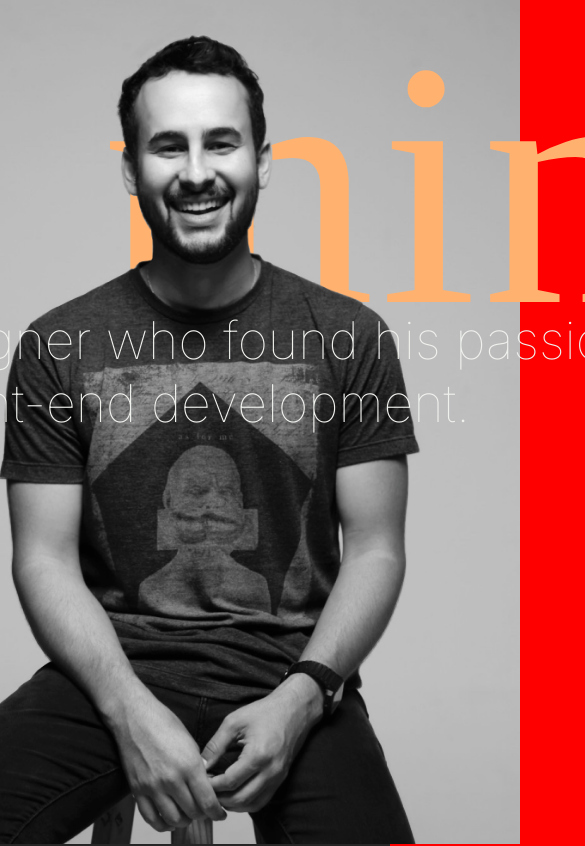
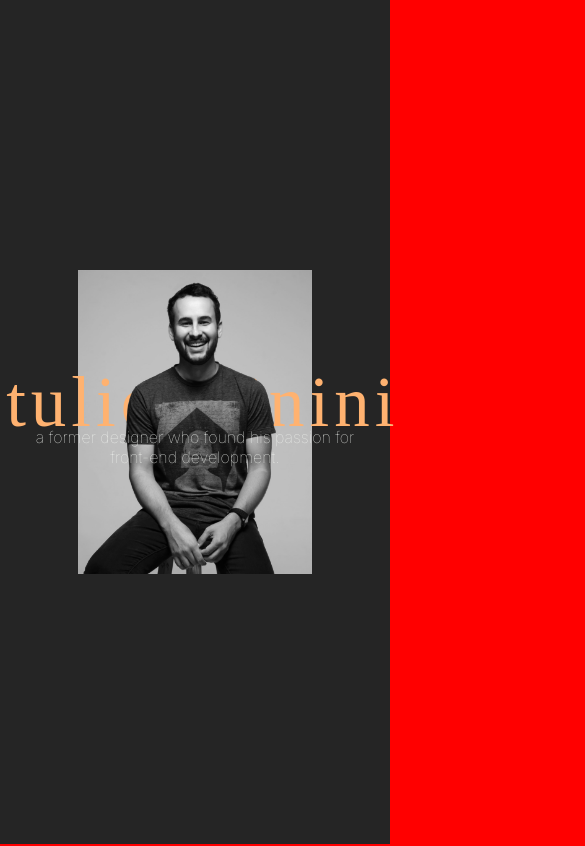
Before and after one commit to t-minini/my-website-v3, a React (Create React App) app: page / in a window 390 px wide. Shown: the top 846 px of the page, 585 px wide, since content can reach past the window. Built offline with nearby package versions, Linux system fonts and the light colour scheme; a web font is replaced by a local one.

Commit message:
updating media queries

```diff
--- a/src/App.js
+++ b/src/App.js
@@ -1,12 +1,12 @@
 import React from 'react';
 import style from './App.module.css';
 import { Hero } from './components/hero/Hero';
-import { About } from './components/about/About';
+// import { About } from './components/about/About';
 import { Navbar } from './components/navbar/Navbar';
-import { Skills } from './components/skills/Skills';
+// import { Skills } from './components/skills/Skills';
 // import { Cursor } from './components/cursor/Cursor';
-import { Contact } from './components/contact/Contact';
-import { Projects } from './components/projects/Projects';
+// import { Contact } from './components/contact/Contact';
+// import { Projects } from './components/projects/Projects';
 // import { ScrollUp } from './components/scroll-up/ScrollUp';
 // import { Vertical } from './components/name-vertical/Vertical';
 
@@ -18,10 +18,10 @@ function App() {
       {/* <ScrollUp /> */}
       <Navbar />
       <Hero />
-      <About />
-      <Skills />
-      <Projects />
-      <Contact />
+      {/* <About /> */}
+      {/* <Skills /> */}
+      {/* <Projects /> */}
+      {/* <Contact /> */}
     </div>
   );
 }
--- a/src/components/hero/Hero.jsx
+++ b/src/components/hero/Hero.jsx
@@ -62,7 +62,24 @@ const visibleMask = `
 
   return (
     <section ref={parallaxRef} id="hero" className={style.hero}>
-      <div className={style.hero__container}>
+        <div className={style.img__container}>
+          <motion.img
+            animate={
+              isLoaded && isInView
+                ? { WebkitMaskImage: visibleMask, maskImage: visibleMask }
+                : { WebkitMaskImage: hiddenMask, maskImage: hiddenMask }
+            }
+            transition={{ duration: 2, delay: 2 }}
+            viewport={{ once: true }}
+            onViewportEnter={() => setIsInView(true)}
+            onLoad={() => setIsLoaded(true)}
+            style={{ y: backgroundY }}
+            className={style.img__front}
+            src={imgFront}
+            alt="a black and white photograph of me siting on a bench, smiling, wearing a grey shirt, black trousers and a watch"
+          />
+        </div>
+        <div className={style.img__container}>
           <motion.img
             animate={
               isLoaded && isInView
@@ -79,6 +96,7 @@ const visibleMask = `
             src={imgBack}
             alt="a black and white photograph of me siting on a bench, smiling, wearing a grey shirt, black trousers and a watch"
           />
+        </div>
         <div className={style.hero__text}>
           <motion.h1
             style={{ y: textY }}
@@ -88,26 +106,14 @@ const visibleMask = `
           >
             tulio&#xa0;minini
           </motion.h1>
-          <motion.p variants={pVariants} initial="initial" whileInView="animate">
+          <motion.p
+            variants={pVariants}
+            initial="initial"
+            whileInView="animate"
+          >
             a former designer who found his passion for <br />
             front-end development.
           </motion.p>
-          <motion.img
-            animate={
-              isLoaded && isInView
-                ? { WebkitMaskImage: visibleMask, maskImage: visibleMask }
-                : { WebkitMaskImage: hiddenMask, maskImage: hiddenMask }
-            }
-            transition={{ duration: 2, delay: 2 }}
-            viewport={{ once: true }}
-            onViewportEnter={() => setIsInView(true)}
-            onLoad={() => setIsLoaded(true)}
-            style={{ y: backgroundY }}
-            className={style.img__front}
-            src={imgFront}
-            alt="a black and white photograph of me siting on a bench, smiling, wearing a grey shirt, black trousers and a watch"
-          />
-        </div>
         </div>
     </section>
   );
--- a/src/components/hero/Hero.module.css
+++ b/src/components/hero/Hero.module.css
@@ -7,15 +7,17 @@
 }
 
 .hero__text {
+  min-width: 100vw;
+  height: 100dvh;
   display: flex;
   flex-direction: column;
   align-items: center;
-  padding-top: 15%;
+  justify-content: center;
 }
 
 .hero__text h1 {
   font-size: 35rem;
-  letter-spacing: 0.5rem;
+  letter-spacing: 1rem;
   color: var(--orange);
   font-family: var(--sugiyama);
   font-weight: var(--regular-400);
@@ -32,21 +34,20 @@
   z-index: 4;
 }
 
-.hero__container {
+.img__container {
+  position: absolute;
+  min-width: 100vw;
+  height: 100%;
   display: flex;
   justify-content: center;
+  align-items: center;
 }
 
 .img__back {
-  height: 100%;
-  position: absolute;
   z-index: 1;
 }
 
 .img__front {
-  height: 100%;
-  position: absolute;
-  top: 0;
   z-index: 3;
 }
 
@@ -238,25 +239,38 @@
 
 /* SMARTPHONES */
 @media only screen and (max-width: 480px) and (orientation: portrait) {
+  .hero__text h1 {
+    font-size: 7.1rem;
+    letter-spacing: 0.5rem;
+    line-height: 5rem;
+    margin-left: 4%;
+  }
 
+  .hero__text p {
+    font-size: 1.6rem;
+  }
+
+  .img__back {
+    width: 60%;
+  }
+
+  .img__front {
+    width: 60%;
+  }
 }
 
 /* TABLETS */
 @media only screen and (min-width: 481px) and (orientation: portrait) {
-
 }
 
 /* SMALL SCREENS, LAPTOPS */
 @media only screen and (min-width: 769px) and (orientation: portrait) {
-
 }
 
 /* DESKTOPS, LARGE SCREENS */
 @media only screen and (min-width: 1025px) and (orientation: portrait) {
-
 }
 
 /* EXTRA LARGE SCREENS, TV */
 @media only screen and (min-width: 1201px) and (orientation: portrait) {
-
 }
```
Lines whose indentation alone changed are shown as unchanged.
